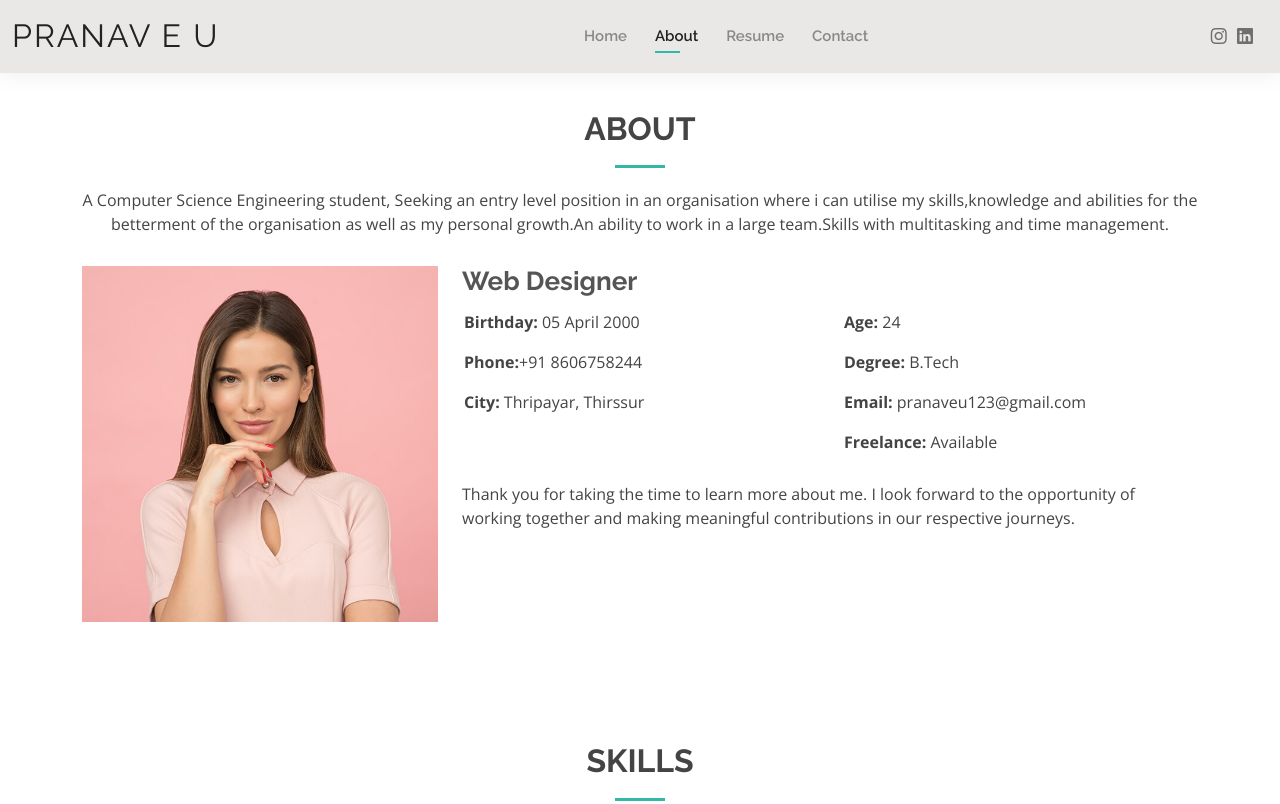
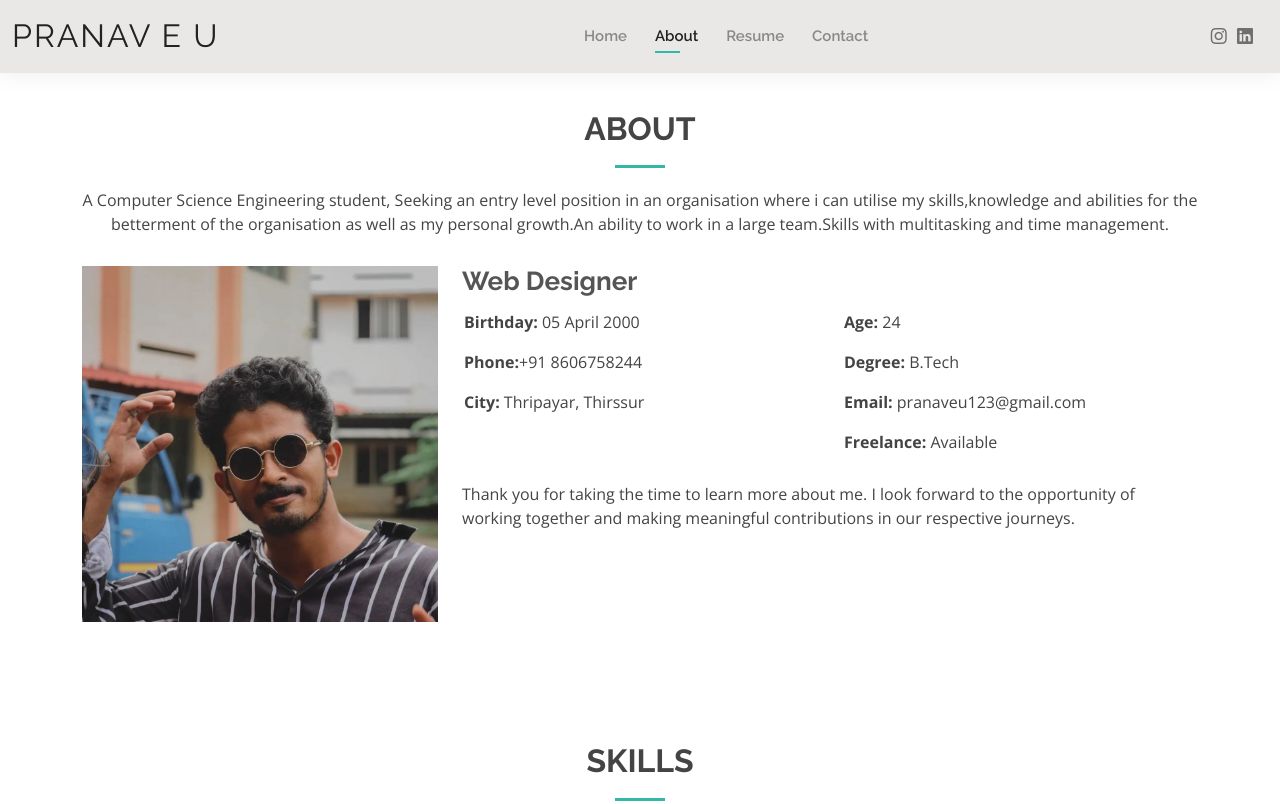
Before and after one commit to ajith-kallar/pranav, a plain HTML site: page about.html in a window 1280 px wide. Shown: the top 804 px of the page. Drawn offline with nearby package versions, Linux system fonts and the light colour scheme.

Commit message:
first commit

```diff
--- a/about.html
+++ b/about.html
@@ -78,7 +78,7 @@
 
         <div class="row">
           <div class="col-lg-4">
-            <img src="assets/img/about.jpg" class="img-fluid" alt="">
+            <img src="assets/img/WhatsApp Image 2024-03-27 at 13.20.14_ca5d679b.jpg" class="img-fluid" alt="">
           </div>
           <div class="col-lg-8 pt-4 pt-lg-0 content">
             <h3>Web Designer</h3>
@@ -140,6 +140,7 @@
               </div>
             </div>
 
+
             <div class="progress">
               <span class="skill">JavaScript <i class="val">75%</i></span>
               <div class="progress-bar-wrap">
@@ -181,6 +182,7 @@
                 </div>
               </div>
             </div>
+
             <div class="progress">
               <span class="skill">Python <i class="val">70%</i></span>
               <div class="progress-bar-wrap">
```
Also changed, not shown: assets/img/WhatsApp Image 2024-03-27 at 13.20.14_ca5d679b.jpg (added).
